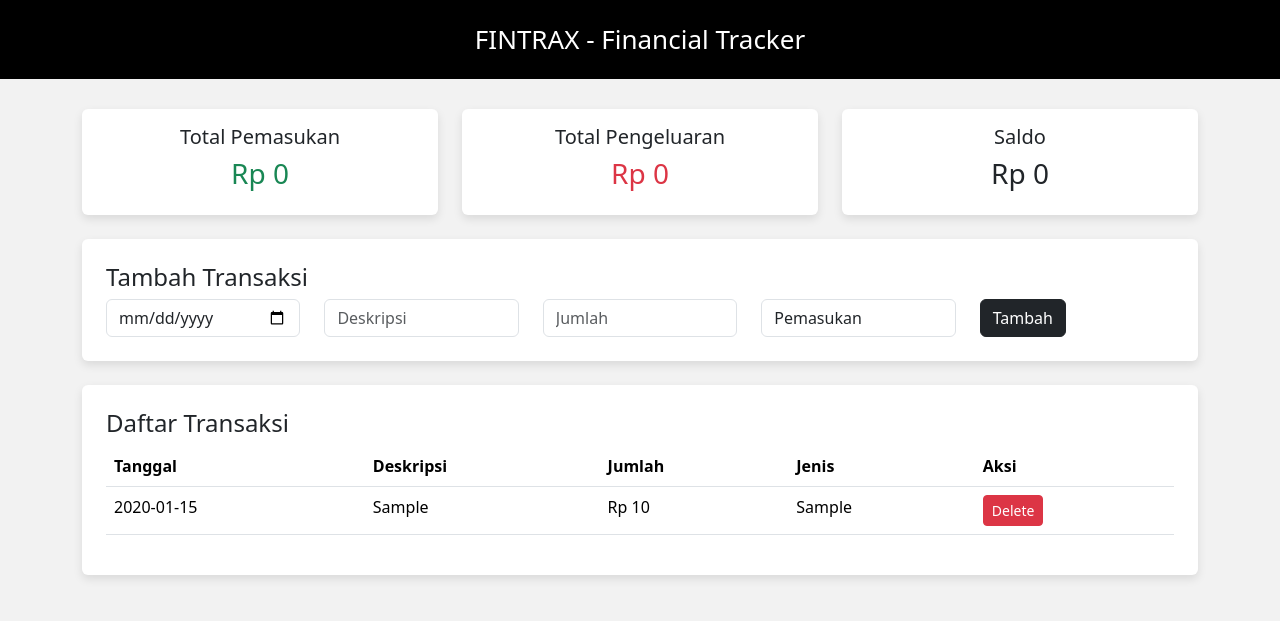
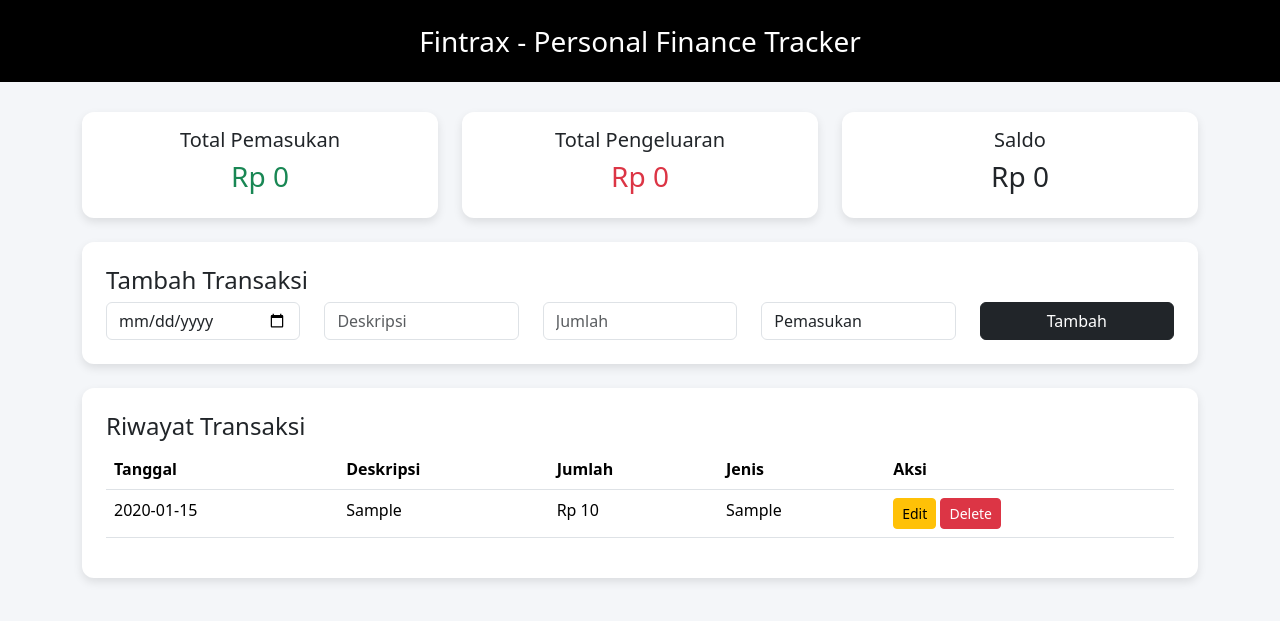
Before and after one commit to AgusKertayoga/fintrax, a Flask app: page / in a window 1280 px wide. Shown: the top 621 px of the page. Run offline with Flask 3, Linux system fonts and the light colour scheme; tables that the repository leaves empty hold one stand-in row (values such as "Sample post").

Commit message:
Update index.html

```diff
--- a/fintrax/templates/index.html
+++ b/fintrax/templates/index.html
@@ -3,41 +3,32 @@
 
 <head>
 
-<title>FINTRAX</title>
+<title>Fintrax</title>
 
 <link href="https://cdn.jsdelivr.net/npm/bootstrap@5.3.2/dist/css/bootstrap.min.css" rel="stylesheet">
 
 <style>
 
 body{
-background:#f2f2f2;
+background:#f4f6f9;
 }
 
 header{
 background:black;
 color:white;
 padding:20px;
-font-size:26px;
+font-size:28px;
 text-align:center;
+}
+
+.card{
+border:none;
+border-radius:12px;
+box-shadow:0 4px 10px rgba(0,0,0,0.1);
 }
 
 .container{
 margin-top:30px;
-}
-
-.card{
-border:none;
-box-shadow:0px 4px 10px rgba(0,0,0,0.1);
-}
-
-.pemasukan{
-color:green;
-font-weight:bold;
-}
-
-.pengeluaran{
-color:red;
-font-weight:bold;
 }
 
 </style>
@@ -47,7 +38,7 @@ font-weight:bold;
 <body>
 
 <header>
-FINTRAX - Financial Tracker
+Fintrax - Personal Finance Tracker
 </header>
 
 <div class="container">
@@ -97,26 +88,24 @@ Rp {{ "{:,.0f}".format(saldo).replace(",", ".") }}
 </div>
 
 <div class="col">
-<input type="text" name="deskripsi" placeholder="Deskripsi" class="form-control" required>
+<input name="deskripsi" class="form-control" placeholder="Deskripsi" required>
 </div>
 
 <div class="col">
-<input type="number" name="jumlah" placeholder="Jumlah" class="form-control" required>
+<input type="number" name="jumlah" class="form-control" placeholder="Jumlah" required>
 </div>
 
 <div class="col">
 
 <select name="jenis" class="form-control">
-
 <option value="pemasukan">Pemasukan</option>
 <option value="pengeluaran">Pengeluaran</option>
-
 </select>
 
 </div>
 
 <div class="col">
-<button class="btn btn-dark">Tambah</button>
+<button class="btn btn-dark w-100">Tambah</button>
 </div>
 
 </div>
@@ -128,9 +117,9 @@ Rp {{ "{:,.0f}".format(saldo).replace(",", ".") }}
 
 <div class="card p-4 mt-4">
 
-<h4>Daftar Transaksi</h4>
+<h4>Riwayat Transaksi</h4>
 
-<table class="table">
+<table class="table table-hover">
 
 <thead>
 
@@ -156,15 +145,13 @@ Rp {{ "{:,.0f}".format(saldo).replace(",", ".") }}
 
 <td>Rp {{ "{:,.0f}".format(t["jumlah"]).replace(",", ".") }}</td>
 
-<td class="{{t['jenis']}}">
-{{t["jenis"]}}
-</td>
+<td>{{t["jenis"]}}</td>
 
 <td>
 
-<a href="/delete/{{t['id']}}" class="btn btn-danger btn-sm">
-Delete
-</a>
+<a href="/edit/{{t['id']}}" class="btn btn-warning btn-sm">Edit</a>
+
+<a href="/delete/{{t['id']}}" class="btn btn-danger btn-sm">Delete</a>
 
 </td>
 
```
